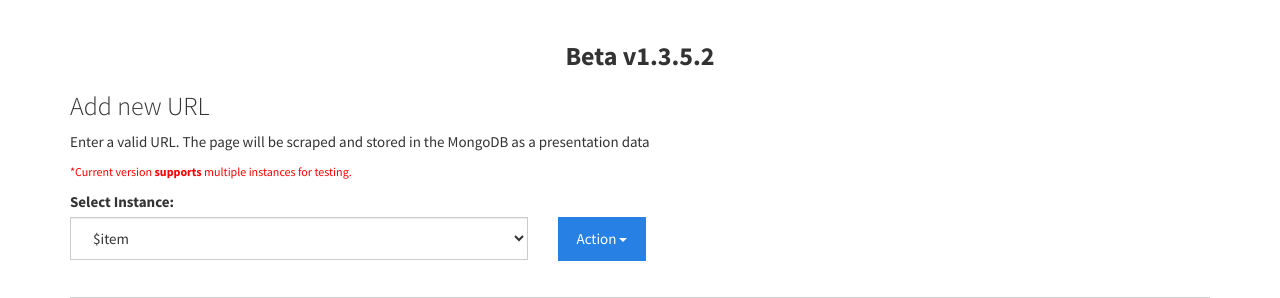
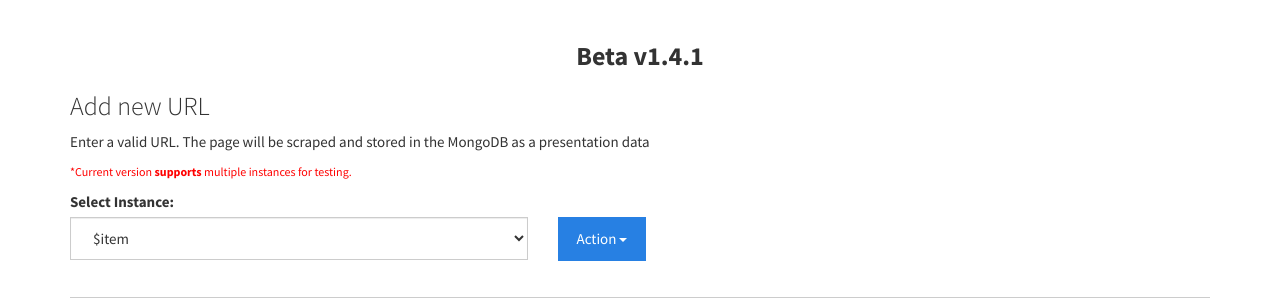
Before and after one commit to augieortiz/RTP, a Python web app: template templates/add.html in a window 1280 px wide. Shown: the part 73-371 px from the top of the page. Run offline with Jinja, Linux system fonts and the light colour scheme; the template is opened without the code that fills it, so the values that code supplies are empty; some libraries are stand-ins or nearby versions; some web fonts are replaced.

Commit message:
Version number updated

```diff
--- a/templates/add.html
+++ b/templates/add.html
@@ -40,7 +40,7 @@
             </div>
   </nav>
   <div class="container">
-      <h3 class="text-center"><strong>Beta v1.3.5.2</strong></h3>
+      <h3 class="text-center"><strong>Beta v1.4.1</strong></h3>
       <h3>Add new URL</h3>
       <p>Enter a valid URL.  The page will be scraped and stored in the MongoDB as a presentation data</p>
       <p style="color: red; font-size: 80%;">*Current version <strong>supports </strong> multiple instances for testing.</p>
--- a/templates/login.html
+++ b/templates/login.html
@@ -56,7 +56,7 @@
             <div class="animated shake alert alert-info" role="alert">
                 <a href="#" class="alert-link">$message</a>
             </div>
-        <h3 class="text-center"><strong>Beta v1.3.5.2</strong></h3>
+        <h3 class="text-center"><strong>Beta v1.4.1</strong></h3>
         <div class="card card-container">
             <!-- <img class="profile-img-card" src="//lh3.googleusercontent.com/-6V8xOA6M7BA/AAAAAAAAAAI/AAAAAAAAAAA/rzlHcD0KYwo/photo.jpg?sz=120" alt="" /> -->
             <img id="profile-img" class="profile-img-card" src="static/brutus_buckeye.png" />
--- a/templates/receive.html
+++ b/templates/receive.html
@@ -44,7 +44,7 @@
         </div>
     </nav>
     <div class="container-fluid">
-    <h3 class="text-center"><strong>Beta v1.3.5.2</strong></h3>
+    <h3 class="text-center"><strong>Beta v1.4.1</strong></h3>
       <div class="row" style="height: 100%;">
        <div class="col-sm-6">
 
--- a/templates/thesis.html
+++ b/templates/thesis.html
@@ -40,7 +40,7 @@
         </nav>
         <div class="container">
             <div class="page-header">
-            <h3 class="text-center"><strong>Beta v1.3.5.2</strong></h3>
+            <h3 class="text-center"><strong>Beta v1.4.1</strong></h3>
                 <h1>Thesis<small> Running document and thought process for all thesis work.</small></h1>
             </div>
             <div class="embed-responsive embed-responsive-16by9">
```
